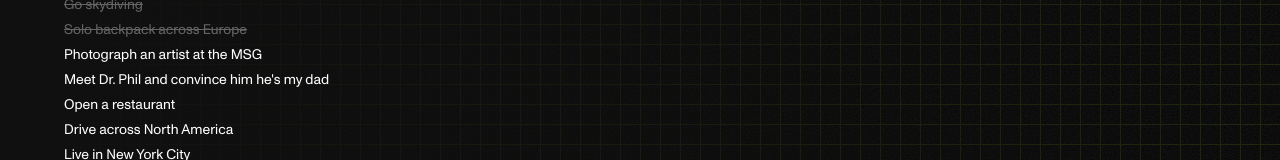
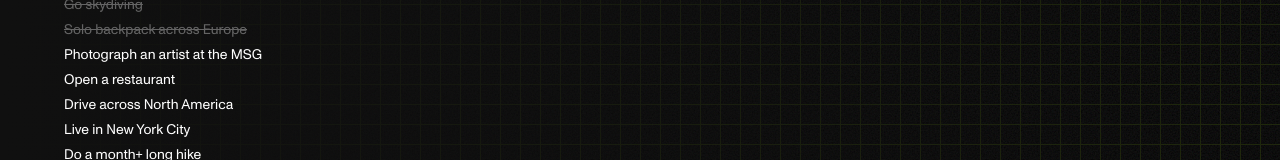
Before and after one commit to mitul-s/mitul.ca, a Next.js app: page /about in a window 1280 px wide. Shown: the part 736-896 px from the top of the page. Built offline with nearby package versions, Linux system fonts and the light colour scheme.

Commit message:
remove BL item

```diff
--- a/content.ts
+++ b/content.ts
@@ -94,10 +94,6 @@ export const bucketList = [
     status: Status.none,
   },
   {
-    item: "Meet Dr. Phil and convince him he's my dad",
-    status: Status.none,
-  },
-  {
     item: "Open a restaurant",
     status: Status.none,
   },
```
